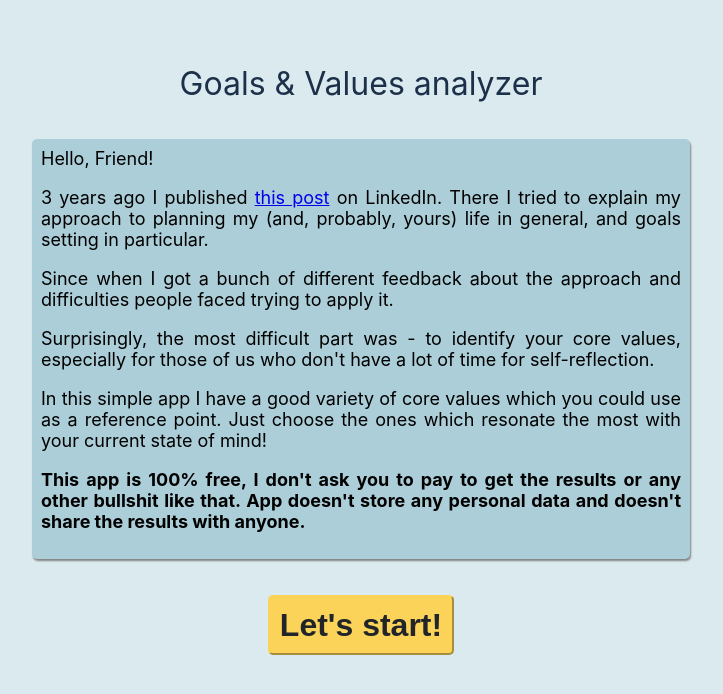
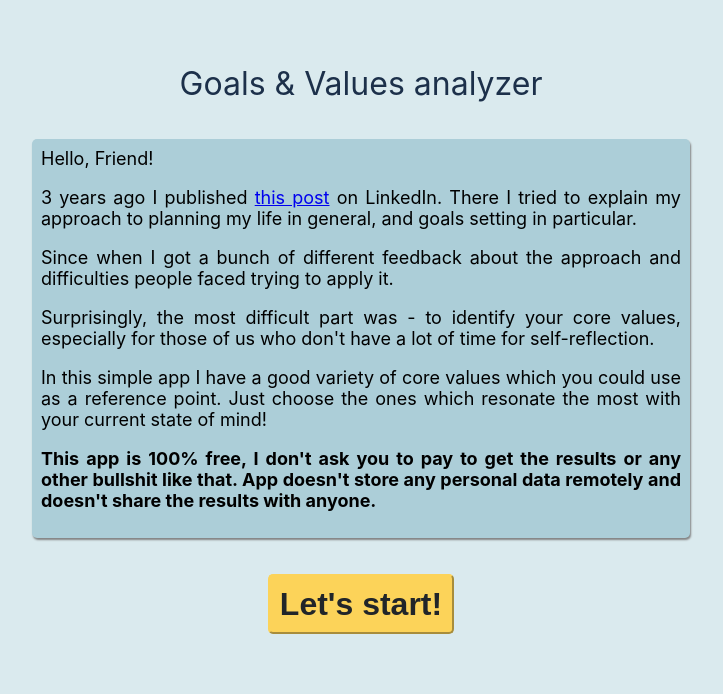
Before and after one commit to psavinov/gav, a React (Create React App) app: page / in a window 1280 px wide. Shown: the top 694 px of the page, without its empty margins (279-1002 px from the left). Built offline with nearby package versions, Linux system fonts and the light colour scheme.

Commit message:
fix app description

```diff
--- a/src/Description.js
+++ b/src/Description.js
@@ -9,7 +9,7 @@ function Description({username}) {
             <p>
                 {yearDiff} years ago I published&nbsp;
                 <a href="https://docs.google.com/document/d/12PwSg7nGmT2-zP4jxx9POPnVXiIBrZC44JFs-V4eq40/edit?usp=sharing&usp=embed_facebook">this post</a>&nbsp;on
-                LinkedIn. There I tried to explain my approach to planning my (and, probably, yours) life in general, and goals setting in particular.
+                LinkedIn. There I tried to explain my approach to planning my life in general, and goals setting in particular.
             </p>
             <p>
                 Since when I got a bunch of different feedback about the approach and difficulties people faced trying to apply it.
@@ -21,7 +21,7 @@ function Description({username}) {
                 In this simple app I have a good variety of core values which you could use as a reference point. Just choose the ones which resonate the most with your current state of mind!
             </p>
             <p className="disclaimer">
-                This app is 100% free, I don't ask you to pay to get the results or any other bullshit like that. App doesn't store any personal data and doesn't share the results with anyone.
+                This app is 100% free, I don't ask you to pay to get the results or any other bullshit like that. App doesn't store any personal data remotely and doesn't share the results with anyone.
             </p>
         </div>
     );
```
